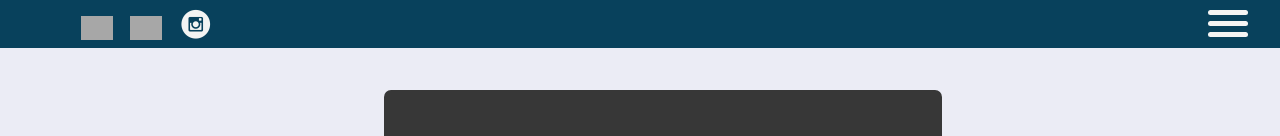
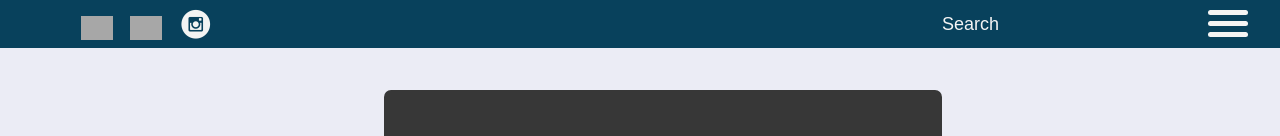
Before and after one commit to taihelsel/open-source-forum, a React (Create React App) app: page / in a window 1280 px wide. Shown: the top 136 px of the page. Built offline with nearby package versions, Linux system fonts and the light colour scheme; grey boxes are pictures that could not be loaded.

Commit message:
added search input to navbar

```diff
--- a/src/App.css
+++ b/src/App.css
@@ -31,11 +31,32 @@ html,body,.App{
     margin-right:2em;
     height:100%;
 }
+.searchbox{
+    display:inline-block;
+    position: relative;
+    bottom:0.8em;
+    height:100%;
+    color:var(--paper);
+}
+.searchbox input{
+    height: 50%;
+    background: transparent;
+    border: none;
+    color: var(--paper);
+    font-size: 18px;
+}
+.searchbox input::placeholder {
+    color:var(--paper);
+}
+.searchbox input::-ms-input-placeholder {
+    color:var(--paper);
+}
 .hamburger-btn{
     display:inline-block;
     cursor:pointer;
     width:2.5em;
     margin-top:0.25em;
+    margin-left: 2em;
 }
 .hamburger-btn div{
     width:100%;
--- a/src/components/Header.js
+++ b/src/components/Header.js
@@ -1,12 +1,12 @@
 import React, { Component } from 'react';
 
 class Header extends Component {
-    handleHamburgerClick = (e) =>{
-        if(e.currentTarget.classList.contains("hamburger-btn-x")===true){
+    handleHamburgerClick = (e) => {
+        if (e.currentTarget.classList.contains("hamburger-btn-x") === true) {
             //Close hamburger menu & revert to original state
             e.currentTarget.classList.remove("hamburger-btn-x");
 
-        }else{
+        } else {
             //Open hamburger menu and convert item to X
             e.currentTarget.classList.add("hamburger-btn-x");
         }
@@ -34,6 +34,9 @@ class Header extends Component {
                         </li>
                     </ul>
                     <ul className="nav-control-wrapper">
+                        <li className="searchbox">
+                            <input type="text" placeHolder="Search" />
+                        </li>
                         <li onClick={this.handleHamburgerClick} className="hamburger-btn">
                             <div></div>
                             <div></div>
```
